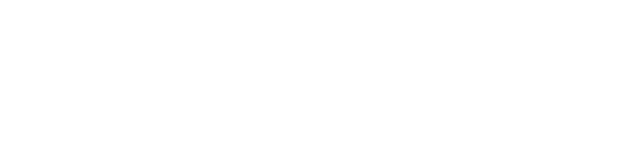
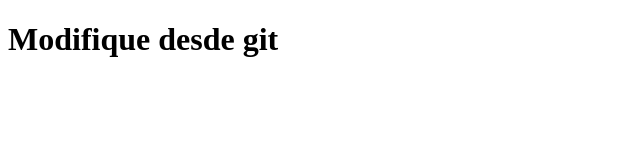
Before and after one commit to FacturaFacil/MiProyectoCurso, a plain HTML site: page index.html in a window 1280 px wide. Shown: the whole page, without its empty margins (0-640 px from the left). Drawn offline with Linux system fonts and the light colour scheme.

Commit message:
Actualice el archivo
Actualice el archivo

```diff
--- a/index.html
+++ b/index.html
@@ -6,5 +6,7 @@
     <meta name="viewport" content="width=device-width, initial-scale=1.0" />
     <title>Document</title>
   </head>
-  <body></body>
+  <body>
+    <h1>Modifique desde git </>
+</body>
 </html>
```
